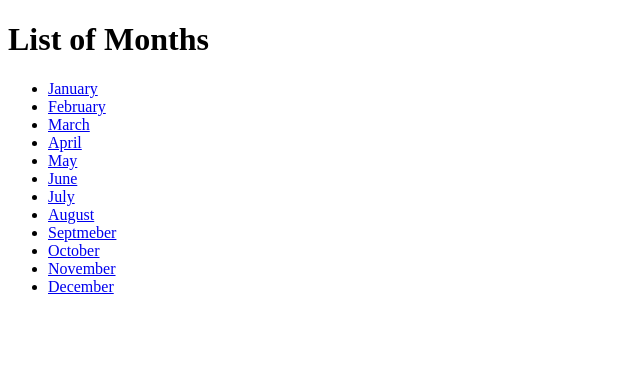
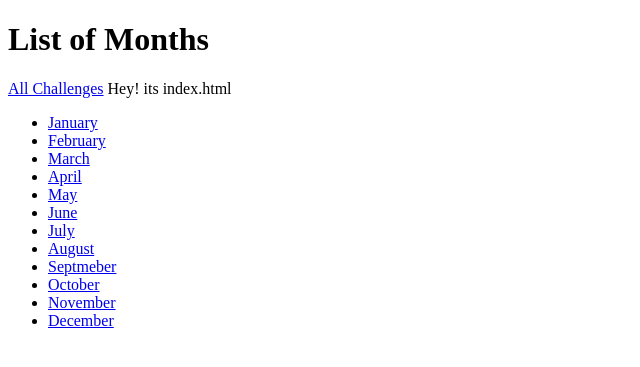
Before and after one commit to anasTripleK/djangoLearningTrack, a Django app: page / in a window 1280 px wide. Shown: the top 367 px of the page, without its empty margins (0-640 px from the left). Run offline with Django 3.2, Linux system fonts and the light colour scheme.

Commit message:
DTL: Partial Templating, Customized Variable from template-to-partialTemplate and Accessing passed variable of template in partial template

```diff
--- a/ProjectZero/challenges/templates/challenges/challenge.html
+++ b/ProjectZero/challenges/templates/challenges/challenge.html
@@ -12,12 +12,15 @@
 
 {%block page_heading%}
 
+    {% include "./includes/header.html" with active_page="Hey! its challenge.html" %}
+
   Greetings from {{eachMonthName|capfirst}}
 
 {%endblock%}
 
 
 {%block content%}
+
 
   {%if eachMonthText is not None %}
 
--- /dev/null
+++ b/ProjectZero/challenges/templates/challenges/includes/fileDetails.txt
@@ -0,0 +1,2 @@
+FileName can be:
+Partials, Includes, Shared
--- /dev/null
+++ b/ProjectZero/challenges/templates/challenges/includes/header.html
@@ -0,0 +1,7 @@
+<header>
+    <nav>
+        <a href="{% url "index" %}">All Challenges</a>
+        {% comment %} {{eachMonthName}} can be accessed here. But, it scope will be, when header renders the file that had this variable in it. That is, it will work for challenge.html but not for index.html {% endcomment %}
+        {{active_page}}
+    </nav>
+</header>
--- a/ProjectZero/challenges/templates/challenges/index.html
+++ b/ProjectZero/challenges/templates/challenges/index.html
@@ -9,6 +9,10 @@
   {% endblock %}
 
   {%block content%}
+    {% include "./includes/header.html" with active_page="Hey! its index.html" %}
+    {% comment %} absolute valid path below {% endcomment %}
+    {% comment %} challenges/includes/header.html {% endcomment %}
+
     <ul>
       {%for month in months%}
         {% comment %}       Hard Code Url Below        {% endcomment %}
--- a/ProjectZero/challenges/urls.py
+++ b/ProjectZero/challenges/urls.py
@@ -3,7 +3,7 @@ from django.urls import path
 from . import views
 
 urlpatterns = [
-    path("", views.index),
+    path("", views.index,name="index"),
     path("<int:month>", views.monthly_views_integer_override),
     path("<str:month>", views.monthly_views, name="monthsUrl"),
 ]
```
